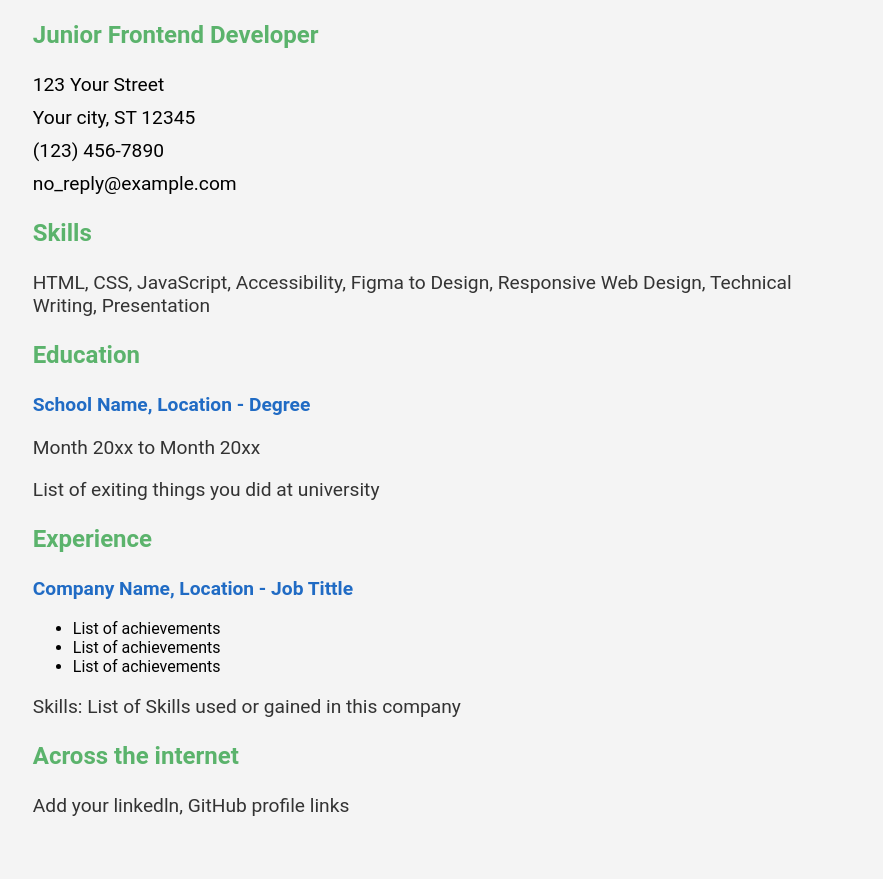
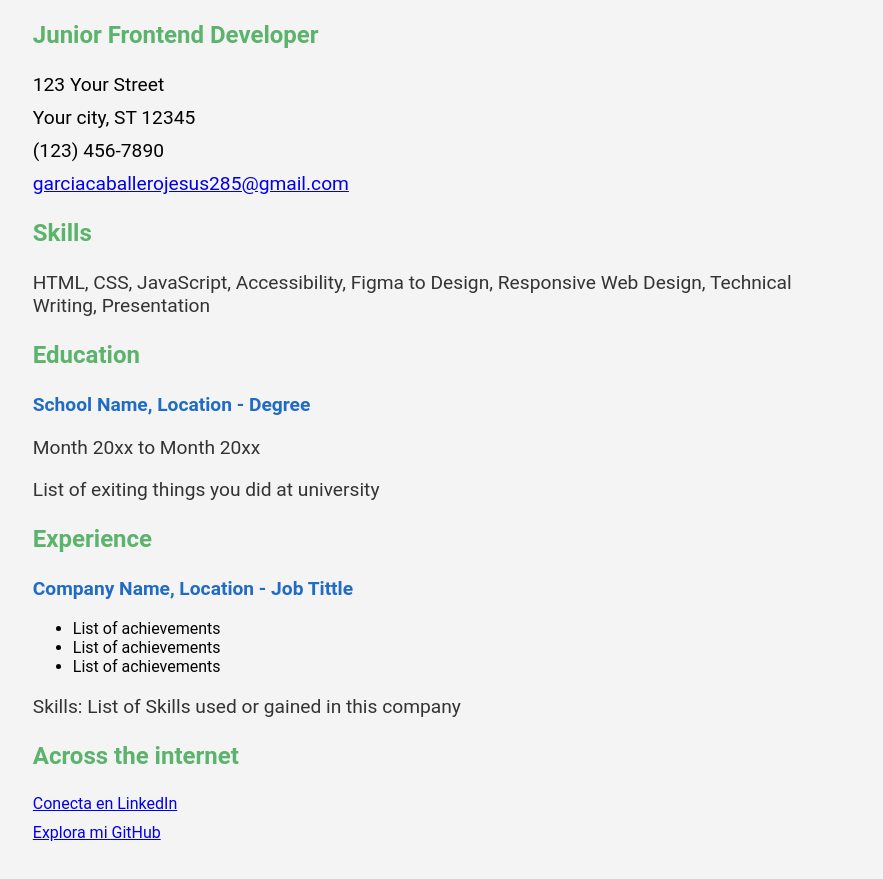
Before and after one commit to yisus28k/Single-Page_CV_ROADMAP.SH_exercice_1, a plain HTML site: page Index.html in a window 1280 px wide. Shown: the part 99-978 px from the top of the page, without its empty margins (44-927 px from the left). Before the commit the page ends 935 px from the top, so only its background shows below. Drawn offline with Linux system fonts and the light colour scheme.

Commit message:
Add changes of the html and css files

```diff
--- a/Index.html
+++ b/Index.html
@@ -3,6 +3,14 @@
     <head>
         <meta charset="UTF-8" />
         <meta name="viewport" content="width=device-width, initial-scale=1.0" />
+        <meta
+            name="viewport"
+            content="width=device-width, initial-scale=1.0, maximum-scale=1.0, user-scalable=no"
+        />
+        <meta
+            name="description"
+            content="Jesús García Caballero, Junior Frontend Developer experto en HTML, CSS, JavaScript y diseño web responsivo. Conéctate conmigo para colaboraciones."
+        />
         <link rel="stylesheet" href="style.css" />
         <title>Single-Page CV</title>
     </head>
@@ -17,7 +25,11 @@
             <div>123 Your Street</div>
             <div>Your city, ST 12345</div>
             <div>(123) 456-7890</div>
-            <div>no_reply@example.com</div>
+            <div>
+                <a href="mailto:garciacaballerojesus285@gmail.com"
+                    >garciacaballerojesus285@gmail.com</a
+                >
+            </div>
         </div>
 
         <h3>Skills</h3>
@@ -41,6 +53,16 @@
         <p>Skills: List of Skills used or gained in this company</p>
 
         <h3>Across the internet</h3>
-        <p>Add your linkedln, GitHub profile links</p>
+        <div class="redes">
+            <a
+                href="https://www.linkedin.com/in/jesus-garcía-caballero-850711221"
+                target="_blank"
+                rel="noopener"
+                >Conecta en LinkedIn</a
+            >
+            <a href="https://github.com/yisus28k" target="_blank" rel="noopener"
+                >Explora mi GitHub</a
+            >
+        </div>
     </body>
 </html>
--- a/style.css
+++ b/style.css
@@ -1,7 +1,7 @@
 body {
     font-family: 'Roboto', sans-serif;
     background-color: #f4f4f4;
-    margin: 0 30% 0 6%;
+    margin: 0 30% 3% 6%;
     padding: 0;
 }
 
@@ -35,3 +35,9 @@ h3{
     color: #206BC4;
     font-weight: bold;
 }
+
+/* Colocar los dos links uno encima de otro */
+.redes a {
+    display: block;
+    margin-bottom: 10px;
+}
```
